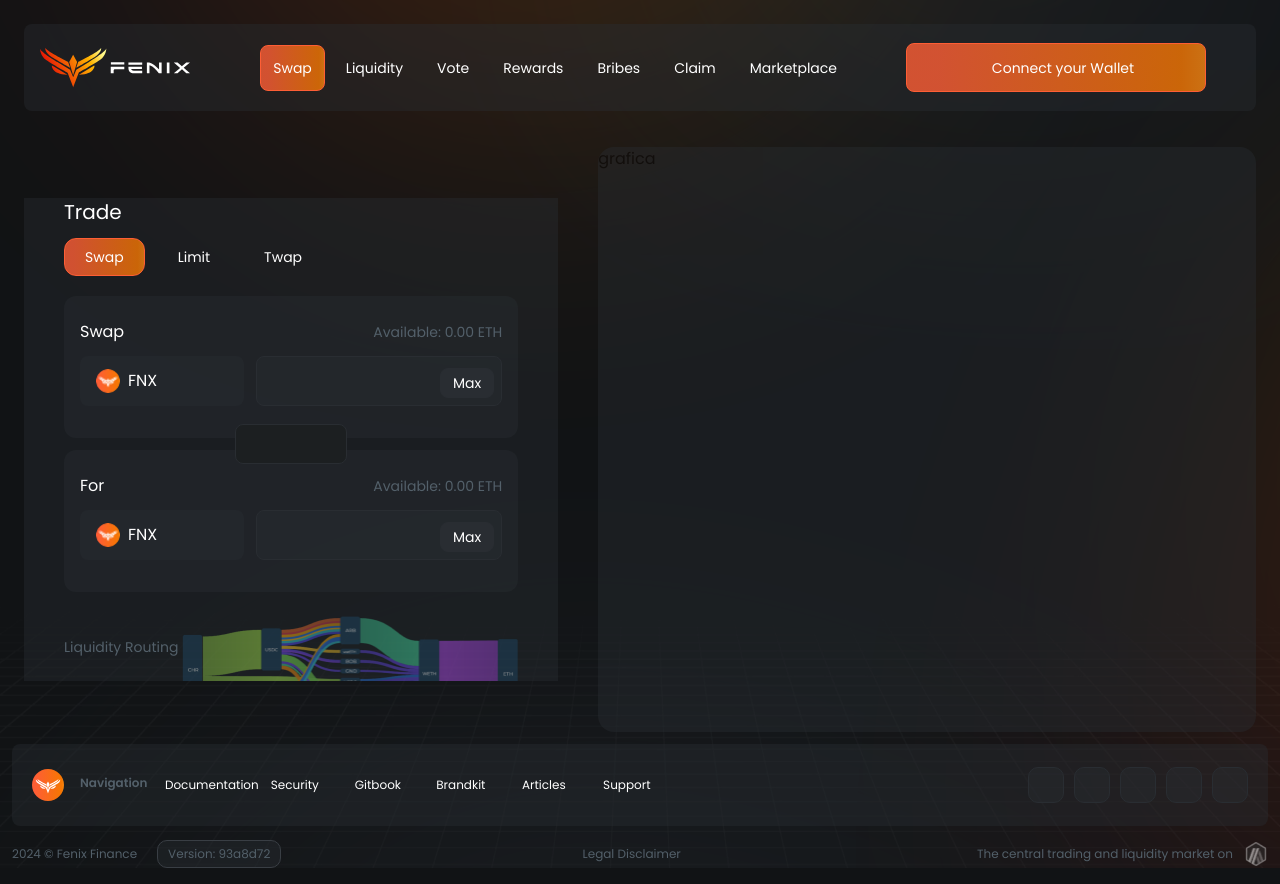
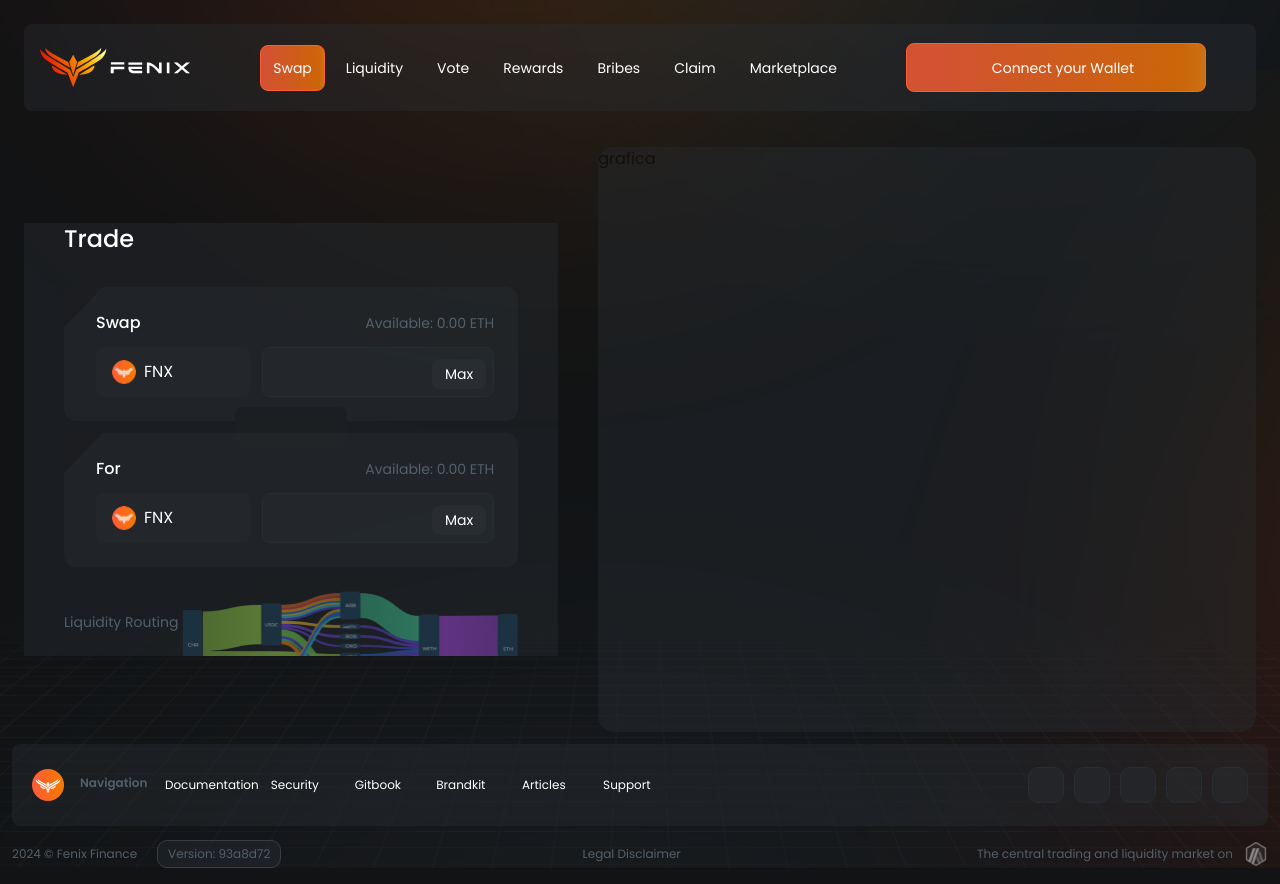
Before and after one commit to denis-orbs/Fenix, a Next.js app: page /swap in a window 1280 px wide. Built offline with nearby package versions, Linux system fonts and the light colour scheme.

Commit message:
feat: exchange box

```diff
--- a/components/Swap/ExchangeBox.tsx
+++ b/components/Swap/ExchangeBox.tsx
@@ -9,9 +9,9 @@ interface ExchangeBoxProps {
 
 const ExchangeBox = ({ title }: ExchangeBoxProps) => {
   return (
-    <div className="bg-shark-400 bg-opacity-40 w-full rounded-xl px-4 pt-6 pb-8">
+    <div className="exchange-box">
       <div className="flex items-center justify-between mb-3">
-        <p className="text-white">{title}</p>
+        <p className="text-white font-medium">{title}</p>
         <p className="text-shark-100 flex gap-3 text-sm items-center">
           <span className="icon-wallet text-xs"></span>
           <span>Available: 0.00 ETH</span>
--- a/components/Swap/Separator.tsx
+++ b/components/Swap/Separator.tsx
@@ -4,7 +4,7 @@
 const Separator = () => {
   return (
     <div className="h-1 relative w-full flex items-center justify-center">
-      <div className="bg-shark-500 w-28 h-10 flex items-center justify-center border border-shark-400 rounded-lg">
+      <div className="bg-shark-500 w-28 h-10 flex items-center justify-center rounded-lg">
         <span className="icon-swap text-3xl rotate-90 text-transparent bg-gradient-to-r from-outrageous-orange-500 to-festival-500 bg-clip-text"></span>
       </div>
     </div>
--- a/components/Swap/index.tsx
+++ b/components/Swap/index.tsx
@@ -13,20 +13,9 @@ const Swap = () => {
         <div className="swap-box-top"></div>
         <div className="w-full flex flex-col xl:flex-row justify-between gap-12 items-center py-8 xl:py-0 px-10 xl:bg-shark-400 xl:bg-opacity-40">
           <div className="w-full relative">
-            <h4 className="mb-3 text-xl text-white">Trade</h4>
             <div className="flex items-center justify-between mb-5">
-              <div className="flex items-center gap-3">
-                <Button variant="primary" className="!py-2 !rounded-xl">
-                  Swap
-                </Button>
-                <Button variant="secondary" className="!py-2 !rounded-xl">
-                  Limit
-                </Button>
-                <Button variant="secondary" className="!py-2 !rounded-xl">
-                  Twap
-                </Button>
-              </div>
-              <span className="icon-reflesh text-shark-100 text-lg"></span>
+              <h4 className="mb-3 text-2xl text-white font-medium">Trade</h4>
+              <span className="icon-reflesh text-shark-100 text-xl"></span>
             </div>
             <div className="flex flex-col gap-1 mb-5 relative">
               <ExchangeBox title="Swap" />
--- a/styles/boxes.css
+++ b/styles/boxes.css
@@ -5,7 +5,7 @@
   left-0
   right-0
   bottom-full
-  h-[90px]
+  h-[70px]
   overflow-hidden
   hidden
   xl:block
--- a/styles/globals.css
+++ b/styles/globals.css
@@ -39,3 +39,20 @@ body {
 .button-tertiary {
   @apply text-white border bg-shark-400 border-shark-400 hover:bg-button-primary hover:border-outrageous-orange-400;
 }
+
+
+.exchange-box {
+  @apply relative bg-shark-400 bg-opacity-40 w-full rounded-xl pl-8 pr-6 py-6
+
+  before:absolute
+  before:w-0
+  before:h-0
+  before:top-[-21px]
+  before:left-[20px]
+  before:rotate-[89deg]
+  before:border-solid
+  before:border-t-[40px]
+  before:border-r-[40px]
+  before:border-b-[40px]
+  before:border-[transparent_transparent_#1b1d21];
+}
```
Also changed, not shown: public/static/images/components/box/swap/top.svg.
